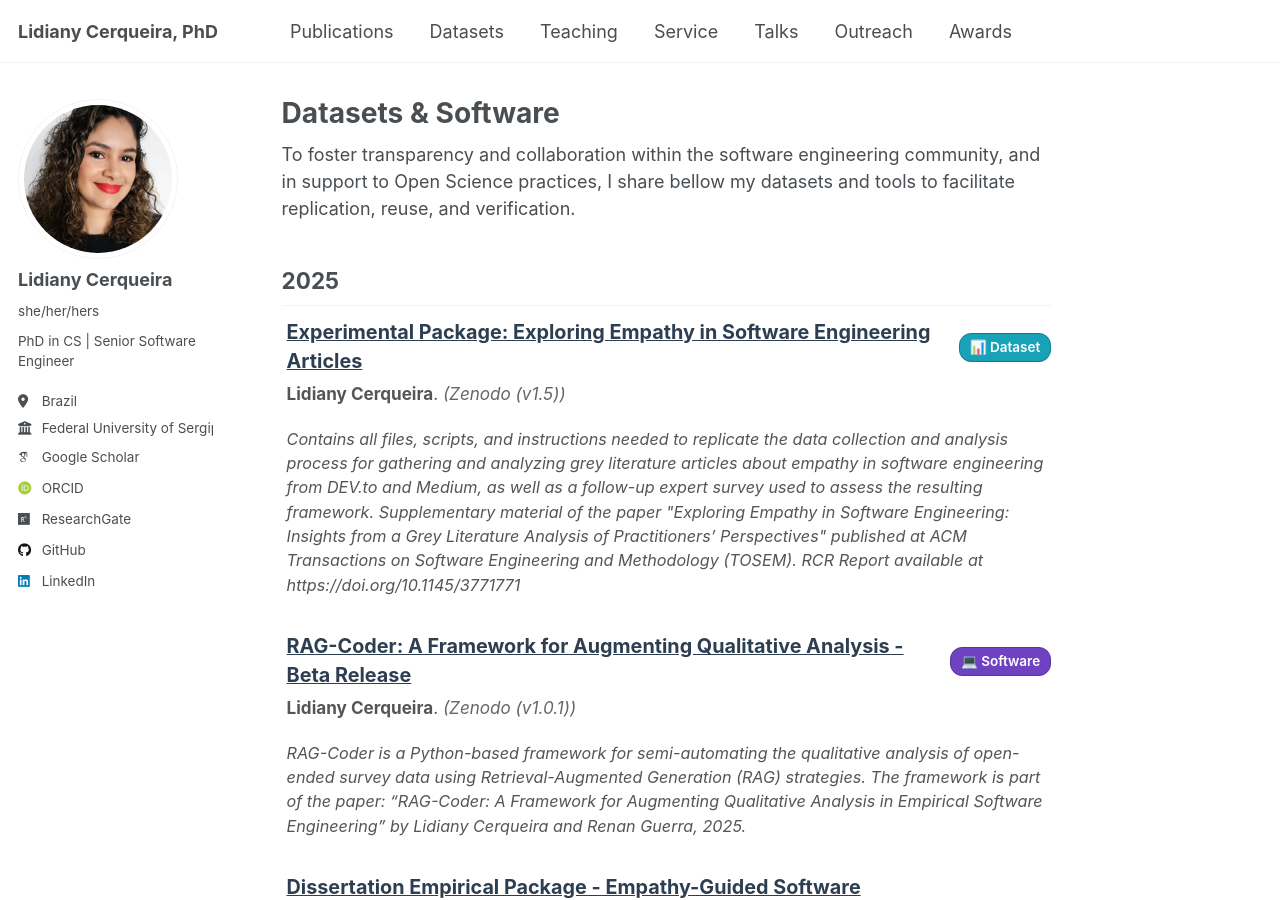
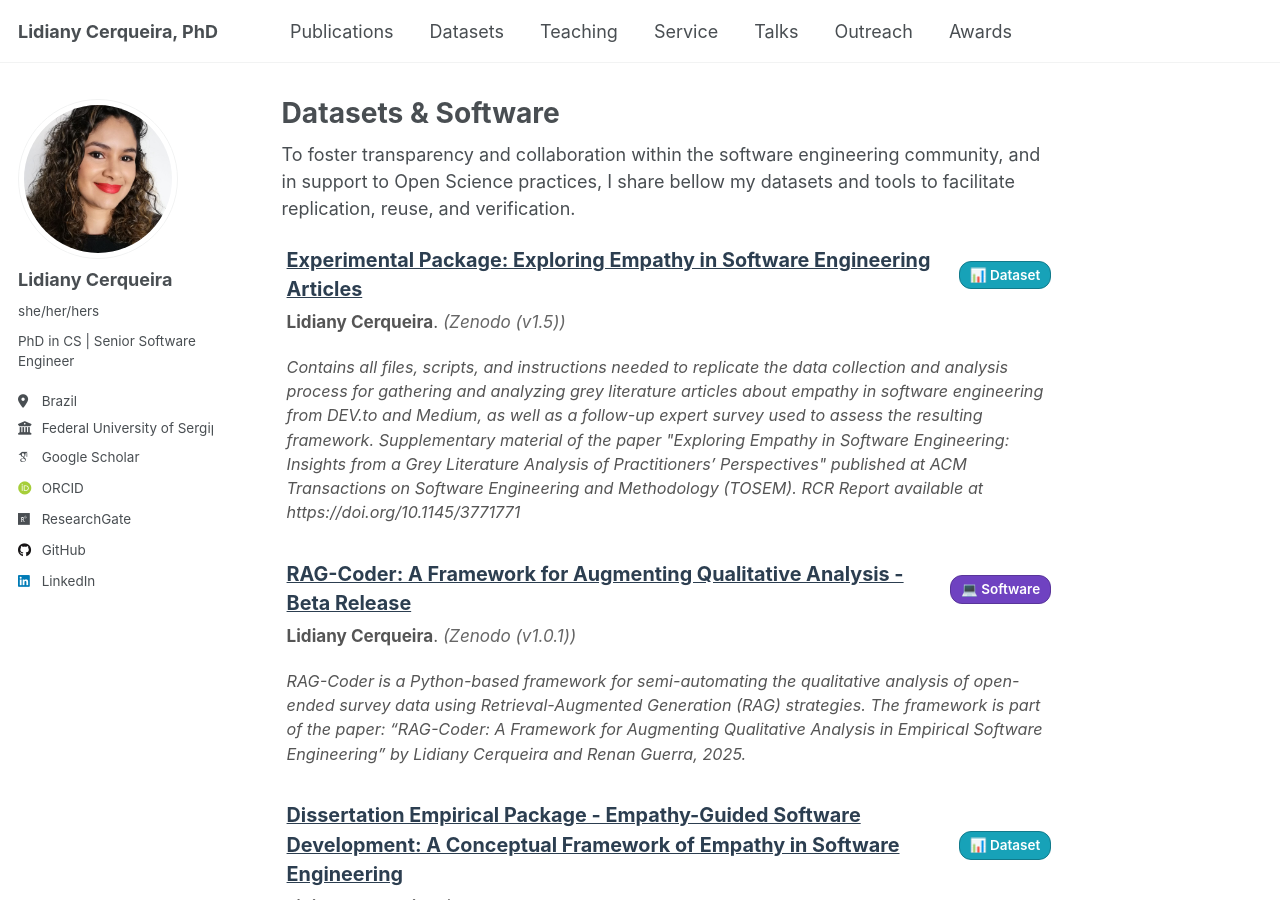
Before and after one commit to lidianycs/lidianycs.github.io, a Jekyll site: the page built from _pages/datasets.md, in a window 1280 px wide and 900 px high. Built offline with Jekyll 4.4.1, drawn with Linux system fonts in a browser that asks for light colours; some web fonts are replaced.

Commit message:
Update datasets.md

```diff
--- a/_pages/datasets.md
+++ b/_pages/datasets.md
@@ -66,7 +66,7 @@ permalink: /datasets/
 
 To foster transparency and collaboration within the software engineering community, and in support to Open Science practices, I share bellow my datasets and tools to facilitate replication, reuse, and verification.
 
-## 2025
+
 
 <div class="dataset-item">
     <div class="dataset-header">
```
Also changed, not shown: other parts of _pages/datasets.md (+0 -1 lines).
